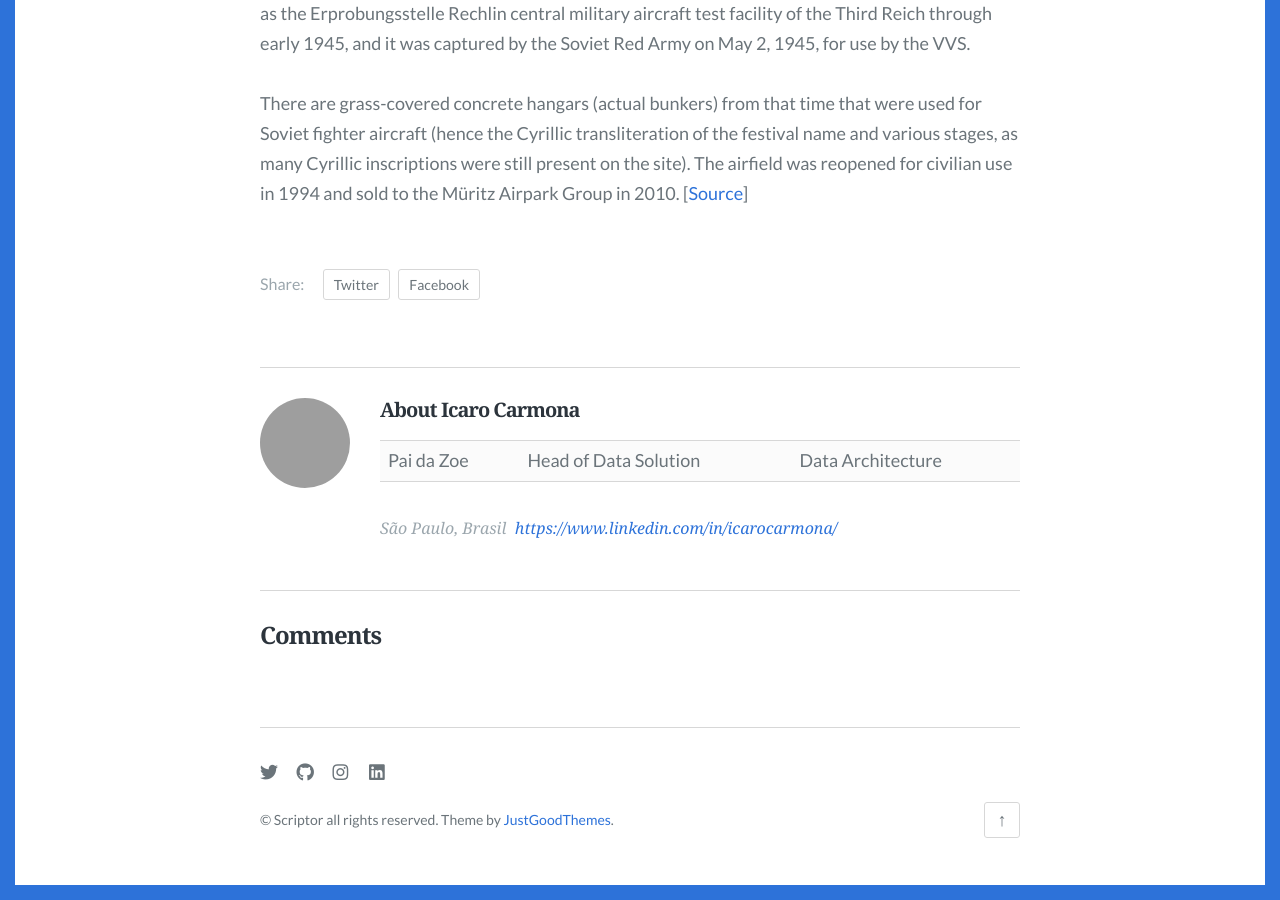
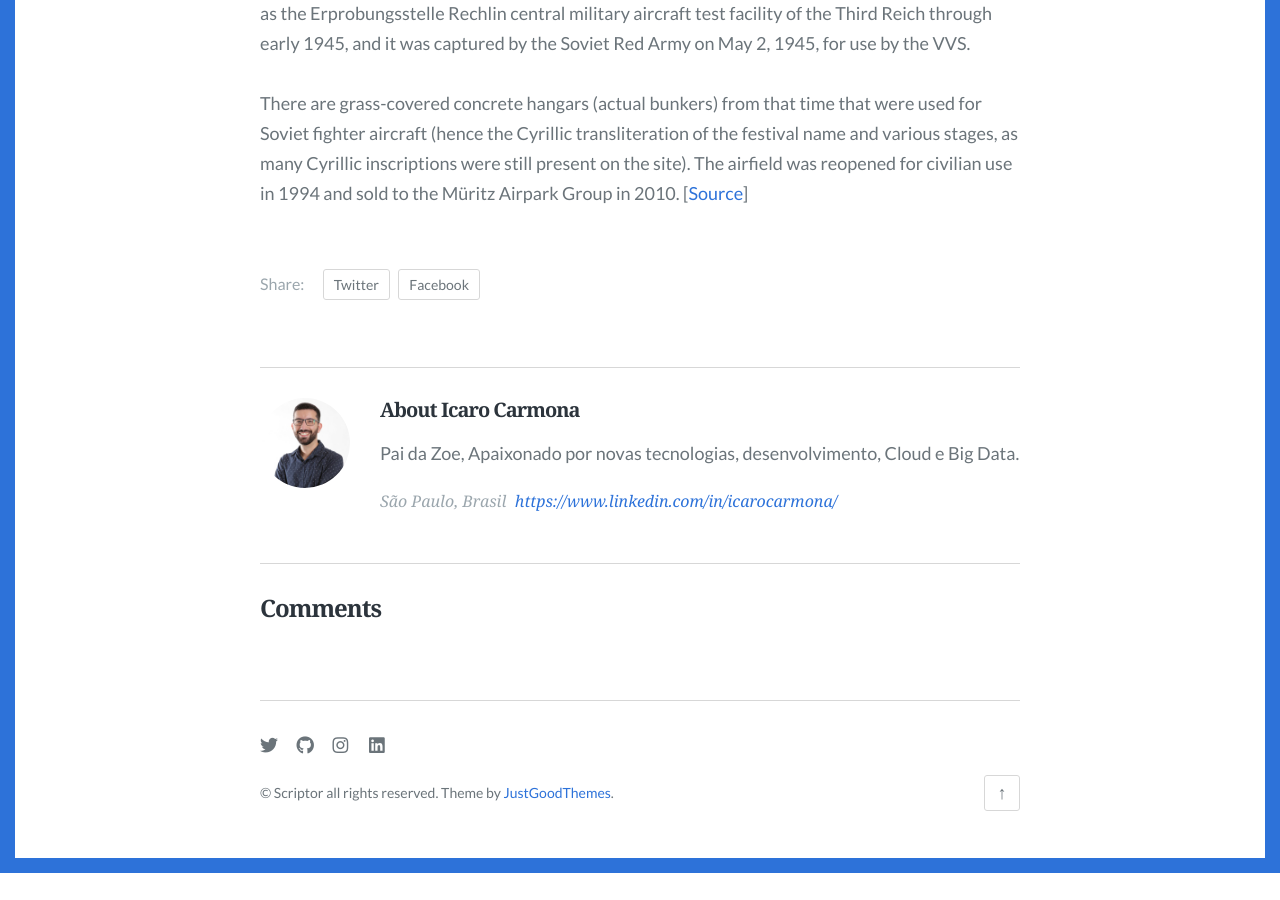
Before and after one commit to icarocarmona/icarocarmona.github.io, a Jekyll site: the page built from _posts/2019-01-01-the-advantages-and-disadvantages-of-working-from-home.md, in a window 1280 px wide and 900 px high, scrolled down 2204 px. Built offline with Jekyll 4.4.1, drawn with Linux system fonts in a browser that asks for light colours; some web fonts are replaced; comment, search, counter and statistics services are not loaded; after the commit the page ends 3077 px from its top, so only the background shows below that; grey boxes are pictures that could not be loaded.

Commit message:
ajuste sobre mim

```diff
--- a/_data/author.json
+++ b/_data/author.json
@@ -1,7 +1,7 @@
 {
   "name": "Icaro Carmona",
-  "bio": "Pai da Zoe | Head of Data Solution | Data Architecture",
+  "bio": "Pai da Zoe, Apaixonado por novas tecnologias, desenvolvimento, Cloud e Big Data.",
   "url": "https://www.linkedin.com/in/icarocarmona/",
   "location": "São Paulo, Brasil",
-  "image": "https://media.licdn.com/dms/image/C4E03AQFXqZ2KmFsF2Q/profile-displayphoto-shrink_400_400/0/1608298911273?e=1677715200&v=beta&t=GD2UWW7YYDcIB0DaKRmw8A6vUlSKDhJT9eKvIu-vo2U"
+  "image": "images/perfil.jpeg"
 }
```
Also changed, not shown: images/author.png (deleted), images/perfil.jpeg (added).
